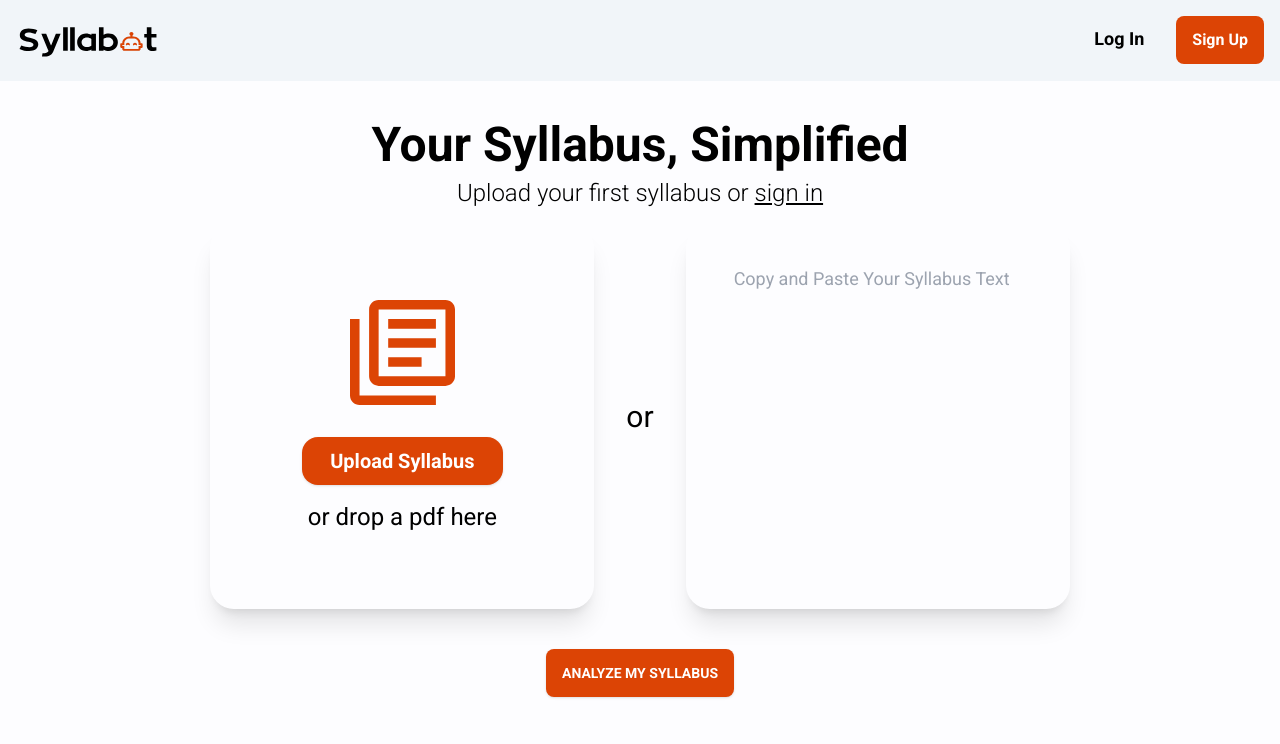
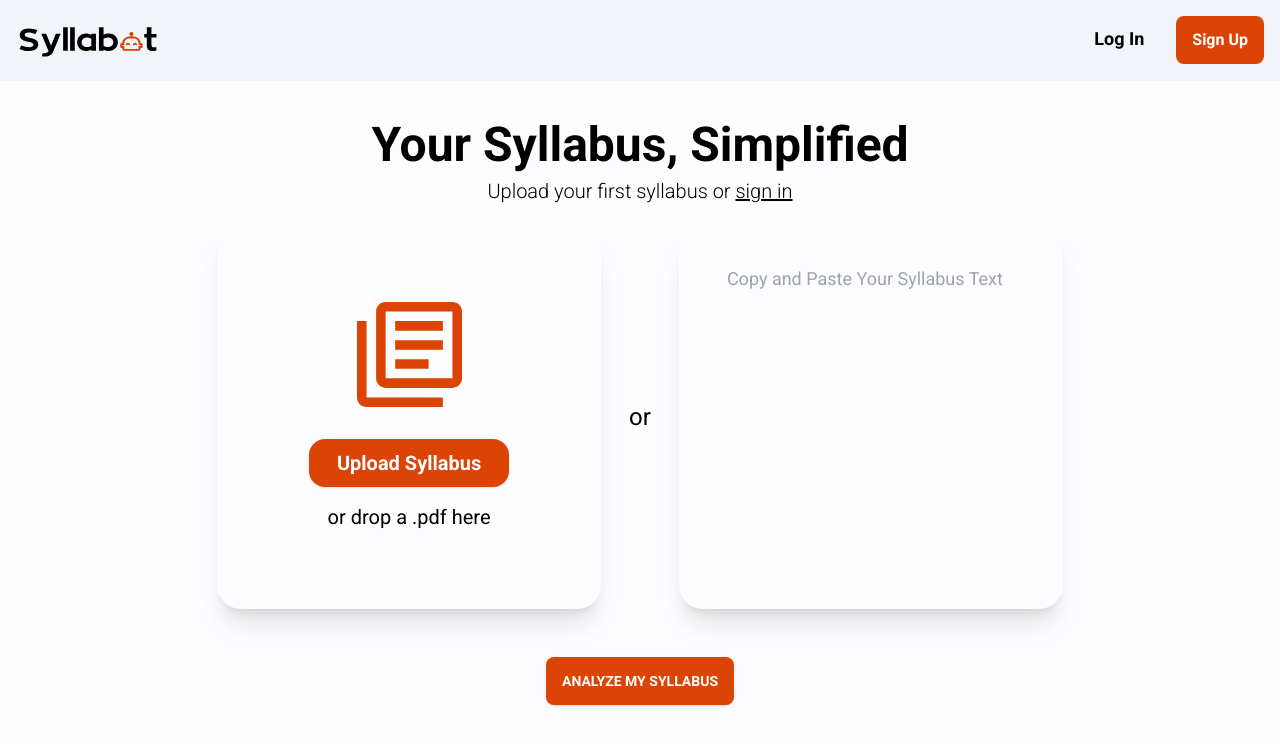
Before and after one commit to Nyumat/Syllabot, a React (Vite) app in the folder client/: page / in a window 1280 px wide. Shown: the top 744 px of the page. Built offline with nearby package versions, Linux system fonts and the light colour scheme; no server answers.

Commit message:
minor CSS chanages

```diff
--- a/client/src/components/ImageUploader.tsx
+++ b/client/src/components/ImageUploader.tsx
@@ -23,7 +23,7 @@ export default function ImageUploader() {
         >
           Upload Syllabus
         </button>
-        <p className="mt-4 text-2xl">or drop a pdf here</p>
+        <p className="mt-4 text-xl">or drop a .pdf here</p>
       </div>
     </div>
   );
--- a/client/src/components/modals/SignIn.tsx
+++ b/client/src/components/modals/SignIn.tsx
@@ -23,7 +23,7 @@ export function SignIn() {
   return (
     <>
       <button
-        className="min-w-min cursor-pointer border-none m-2 mr-8 hover:text-primary-orange text-lg font-bold"
+        className="min-w-min cursor-pointer border-none m-2 mr-8 hover:text-primary-orange text-lg font-bold transition ease-linear"
         onClick={(e) => handleClicked(e)}
       >
         Log In
@@ -51,8 +51,10 @@ export function InTextSignIn() {
   };
 
   return (
-    <a href="#" onClick={handleClicked}><u>sign in</u></a>
-  )
+    <a href="#" onClick={handleClicked}>
+      <u>sign in</u>
+    </a>
+  );
 }
 
 export function SignUp() {
--- a/client/src/pages/Home.tsx
+++ b/client/src/pages/Home.tsx
@@ -10,15 +10,15 @@ export default function Home() {
         <h1 className="text-5xl font-bold text-center mt-10">
           Your Syllabus, Simplified
         </h1>
-        <h3 className="text-2xl text-center font-light mt-2">
-          Upload your first syllabus or <InTextSignIn/>
+        <h3 className="text-xl text-center font-light mt-2">
+          Upload your first syllabus or <InTextSignIn />
         </h3>
 
-        <div className="flex flex-col md:flex-row items-center justify-center mt-0">
+        <div className="flex flex-col md:flex-row items-center justify-center mt-1">
           <div className="flex justify-center items-center m-4 p-8 md:w-96 md:h-96 shadow-xl rounded-3xl">
             <ImageUploader />
           </div>
-          <div className="mx-4 text-3xl font-normal">or</div>
+          <div className="mx-3 text-2xl font-normal">or</div>
           <div className="flex justify-center items-center m-4 p-8 md:w-96 md:h-96 shadow-xl rounded-3xl">
             <textarea
               className="textarea w-full h-full border-0 text-lg focus:outline-none"
@@ -29,7 +29,7 @@ export default function Home() {
         </div>
 
         <div className="flex justify-center items-center ">
-          <button className="btn btn-primary bg-primary-orange min-w-min cursor-pointer mt-6 text-white hover:text-primary-orange border-none shadow m-2">
+          <button className="btn btn-primary bg-primary-orange min-w-min cursor-pointer mt-8 text-white hover:text-primary-orange border-none shadow m-2">
             Analyze my Syllabus
           </button>
         </div>
```
